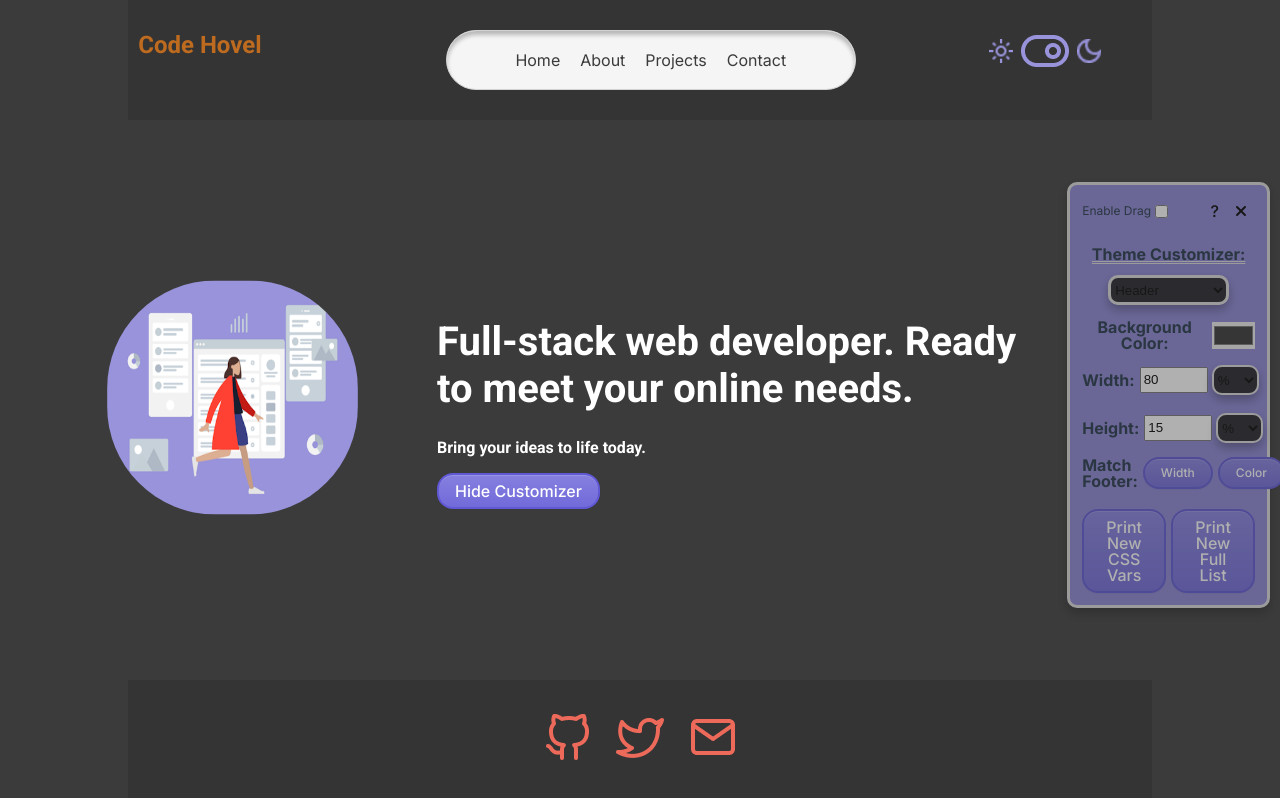
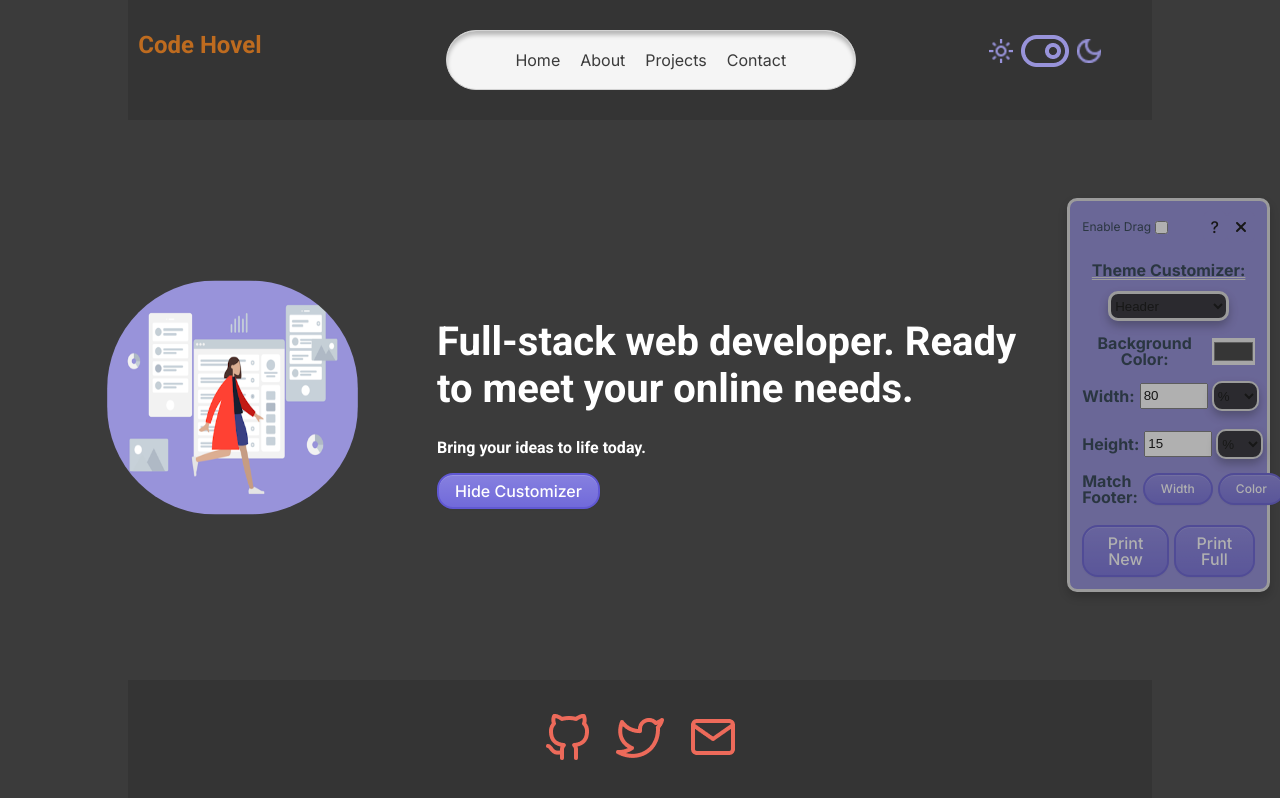
Before and after one commit to evanpixelgame/CodeHovel, a React (Vite) app: page / in a window 1280 px wide. Both pictures are taken after a click on the button "Show Customizer". Built offline with nearby package versions, Linux system fonts and the light colour scheme.

Commit message:
button size adjusted, maybe add meta info on hover

```diff
--- a/src/ThemeCustomizer/subcomponents/actionBarBottom/PrintFull.jsx
+++ b/src/ThemeCustomizer/subcomponents/actionBarBottom/PrintFull.jsx
@@ -7,9 +7,7 @@ const PrintFull = ({ themeProperties, setShowMessage }) => {
   return (
     <>
       <button onClick={printFull} type="button" className="theme-button">
-        Print New
-        <br />
-        Full List
+        Print Full
       </button>
     </>
   );
--- a/src/ThemeCustomizer/subcomponents/actionBarBottom/PrintNew.jsx
+++ b/src/ThemeCustomizer/subcomponents/actionBarBottom/PrintNew.jsx
@@ -16,8 +16,6 @@ const PrintNew = ({ themeProperties, initialVarListRef, setShowMessage }) => {
     <>
       <button onClick={printNew} type="button" className="theme-button">
         Print New
-        <br />
-        CSS Vars
       </button>
     </>
   );
```
